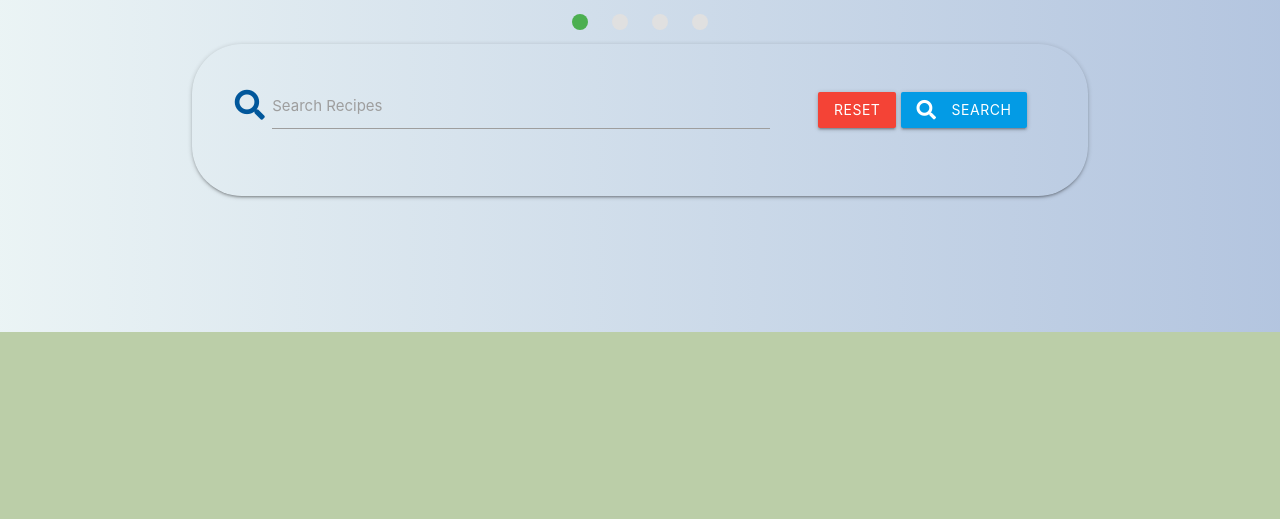
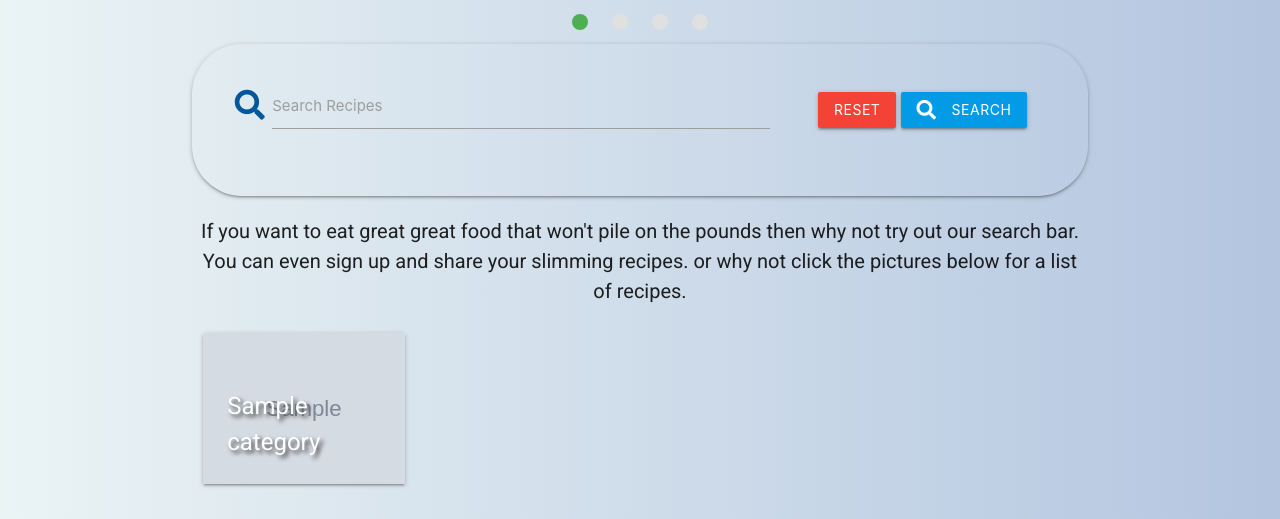
Before and after one commit to horizons83/Mileston3-Slimming-Gusto, a Flask app: page / in a window 1280 px wide. Shown: the part 468-987 px from the top of the page. Before the commit the page ends 800 px from the top, so only its background shows below. Run offline with Flask 2, Linux system fonts and the light colour scheme; grey boxes marked "Sample" are stand-in pictures; a database or web service that is not in the repository returns one stand-in record (values such as "Sample title"); some libraries are stand-ins or nearby versions.

Commit message:
added category cards to index.html and connected to app.py

```diff
--- a/app.py
+++ b/app.py
@@ -20,10 +20,10 @@ mongo = PyMongo(app)
 
 
 @app.route("/")
-@app.route("/get_recipes")
+@app.route("/get_categories")
 def get_recipes():
-    recipes = mongo.db.recipes.find()
-    return render_template("index.html", recipes=recipes)
+    categories = mongo.db.categories.find()
+    return render_template("index.html", categories=categories)
 
 
 if __name__ == "__main__":
--- a/static/css/style.css
+++ b/static/css/style.css
@@ -45,19 +45,14 @@ body {
     border-radius: 50px;
 }
 
-
-
-
-/*------ Footer ------ */
-
-.footer {
-    width: 100%;
-    position: absolute;
-    bottom: 0;
-    height: 2.5rem;
+.welcome-text p {
+    font-family: 'Roboto', sans-serif;
+    font-size: 20px;
 }
 
-.socials {
-    display: flex;
-    align-items: flex-end;
+.card-title {
+    text-shadow: 3px 3px 4px #444;
+    font-weight: 300;
+    font-family: 'Roboto', sans-serif;
+    color: #000;
 }
--- a/templates/index.html
+++ b/templates/index.html
@@ -1,7 +1,7 @@
 {% extends "base.html" %}
 
 {% block content %}
-
+<!-- Image Slider -->
 <div class="slider">
     <ul class="slides">
       <li>
@@ -34,6 +34,7 @@
       </li>
     </ul>
   </div>
+  <!-- Search Bar -->
   <div class="container">
       <div class="row card-panel transparent">
           <form action="#" method="post" class="col s12">
@@ -53,4 +54,31 @@
           </form>
       </div>
   </div>
+
+  <div class="container">
+    <div class="welcome-text">
+      <p class="col s12 m4 l8 center-align">
+        If you want to eat great great food that won't pile on the pounds then why not try out our search bar.
+        You can even sign up and share your slimming recipes.
+        or why not click the pictures below for a list of recipes.
+      </p>
+    </div>
+  </div>
+  <!-- Category Card Panels -->
+  <div class="container">
+    <div class="row">
+      {% for category in categories %}
+      <div class="col s12 m6 l3">
+        <div class="card">
+          <a href="#">
+            <div class="card-image">
+              <img src="{{ category.image }}">
+              <span class="card-title">{{ category.category_name|capitalize }}</span>
+            </div>
+          </a>
+        </div>
+      </div>
+      {% endfor %}
+    </div>
+  </div>
 {% endblock %}
```
